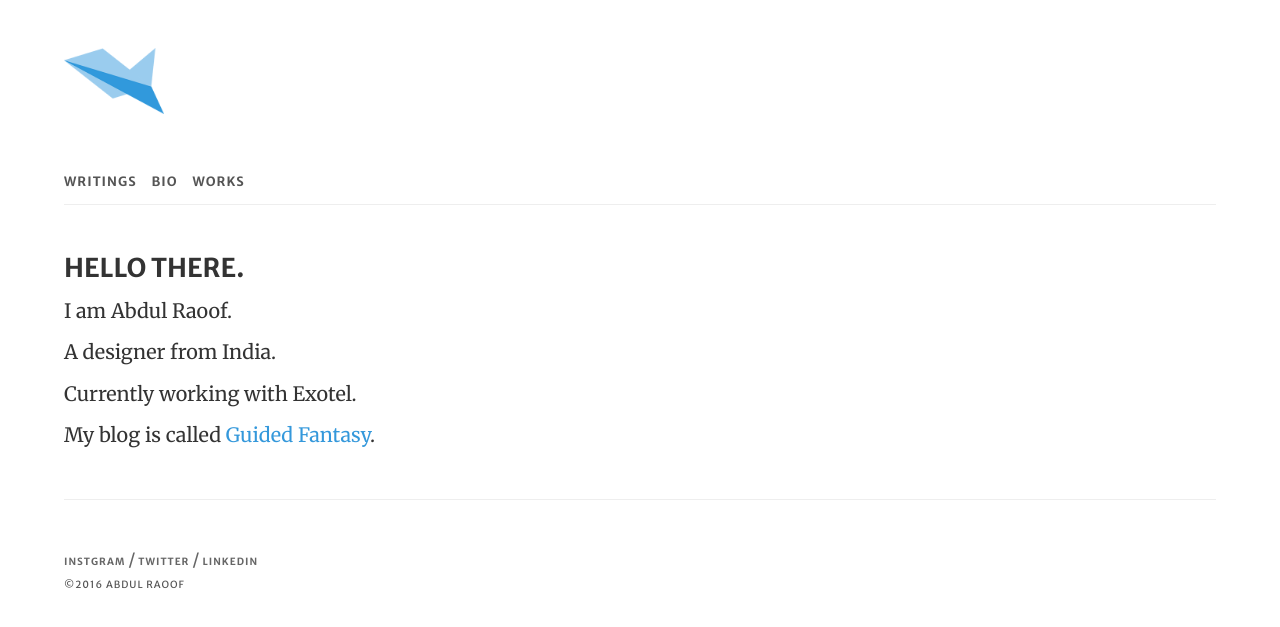
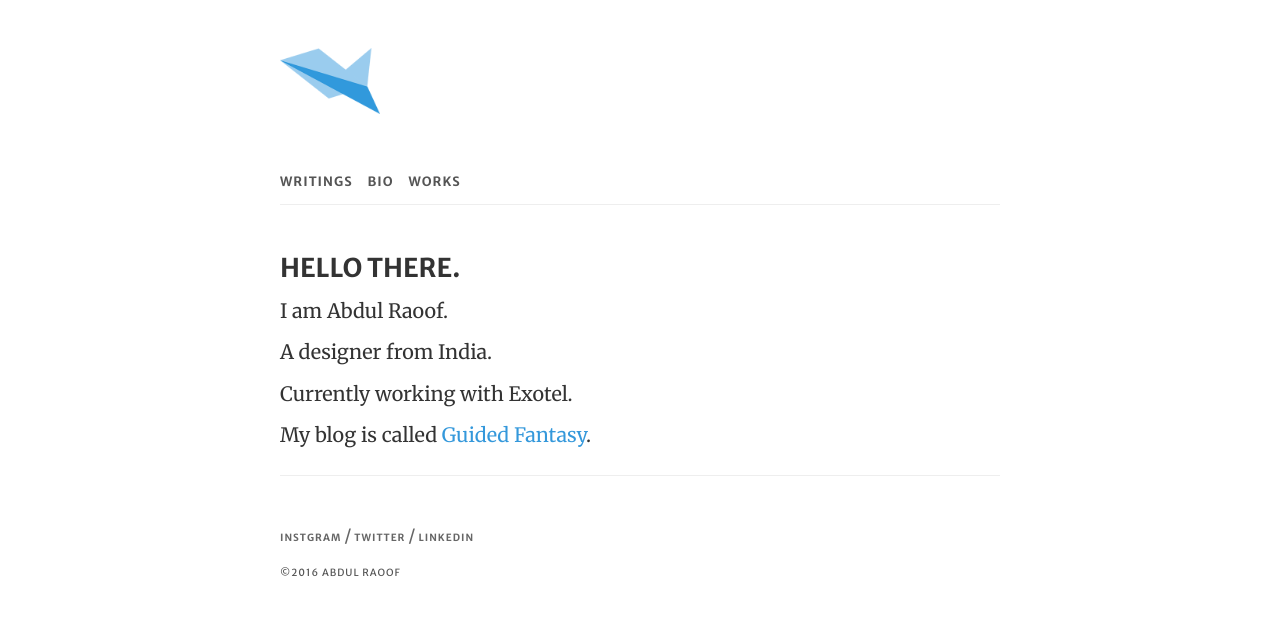
Before and after one commit to abdulraoof/abdulraoof.github.io, a Jekyll site: the page built from index.html, in a window 1280 px wide. Shown: the top 627 px of the page. Built offline with Jekyll 4.4.1, drawn with Linux system fonts in a browser that asks for light colours; the list of posts is cut into pages by our own code.

Commit message:
fixing footer

```diff
--- a/_layouts/default.html
+++ b/_layouts/default.html
@@ -3,7 +3,7 @@
 <head>
 	<title>Guided Fantasy : Web home of abdul raoof</title>
 	<meta charset="utf-8">
-	<meta name="viewport" content="width=device-width, initial-scale=1">
+	<meta name="viewport" content="width=device-width">
 	<link rel="stylesheet" type="text/css" href="{{site.baseurl}}/css/reset.css">
 	<link rel="stylesheet" type="text/css" href="{{site.baseurl}}/css/main.css">
 </head>
--- a/_sass/grid.scss
+++ b/_sass/grid.scss
@@ -54,9 +54,13 @@
 }
 
 .container {
-  max-width: 50%;
+  width: 50%;
   margin: 0 auto;
+  max-width: 720px;
   @media only screen and (min-device-width : 320px) and (max-device-width : 800px) {
-    max-width: 90%;
+    width: 90%;
+  }
+  @media only screen and (min-device-width : 800px) and (max-device-width : 1024px) {
+    width: 70%;
   }
 }
--- a/css/main.scss
+++ b/css/main.scss
@@ -109,6 +109,9 @@
 
 footer {
   margin: 3em 0 1.5em 0;
+  @media only screen and (min-device-width : 320px) and (max-device-width : 800px) {
+    margin-top: 1.5em;
+  }
   border-top: 1px solid #eee;
   color: #666;
   span {
@@ -120,6 +123,7 @@
       float: right;
       @media only screen and (min-device-width : 320px) and (max-device-width : 800px) {
         float: none;
+        padding-bottom: .75em;
       }
       li{
         padding: 0;
```
